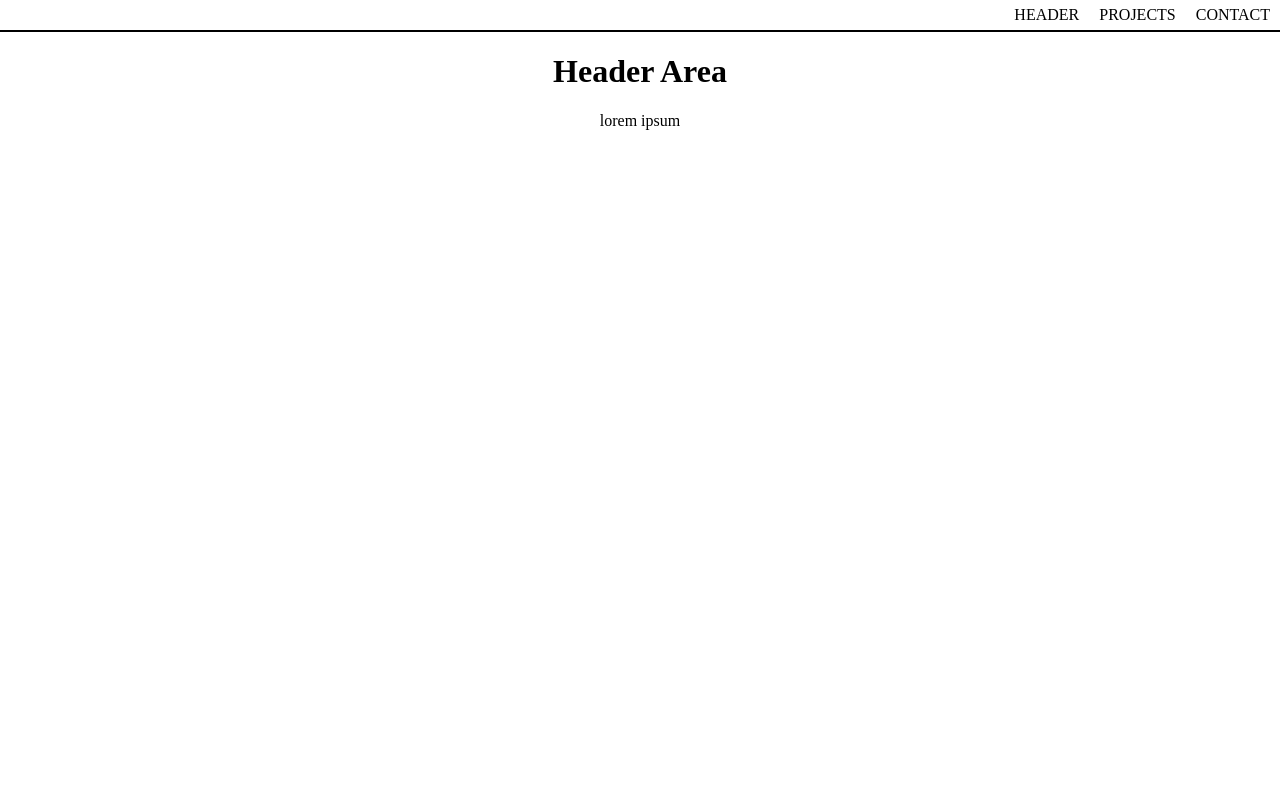
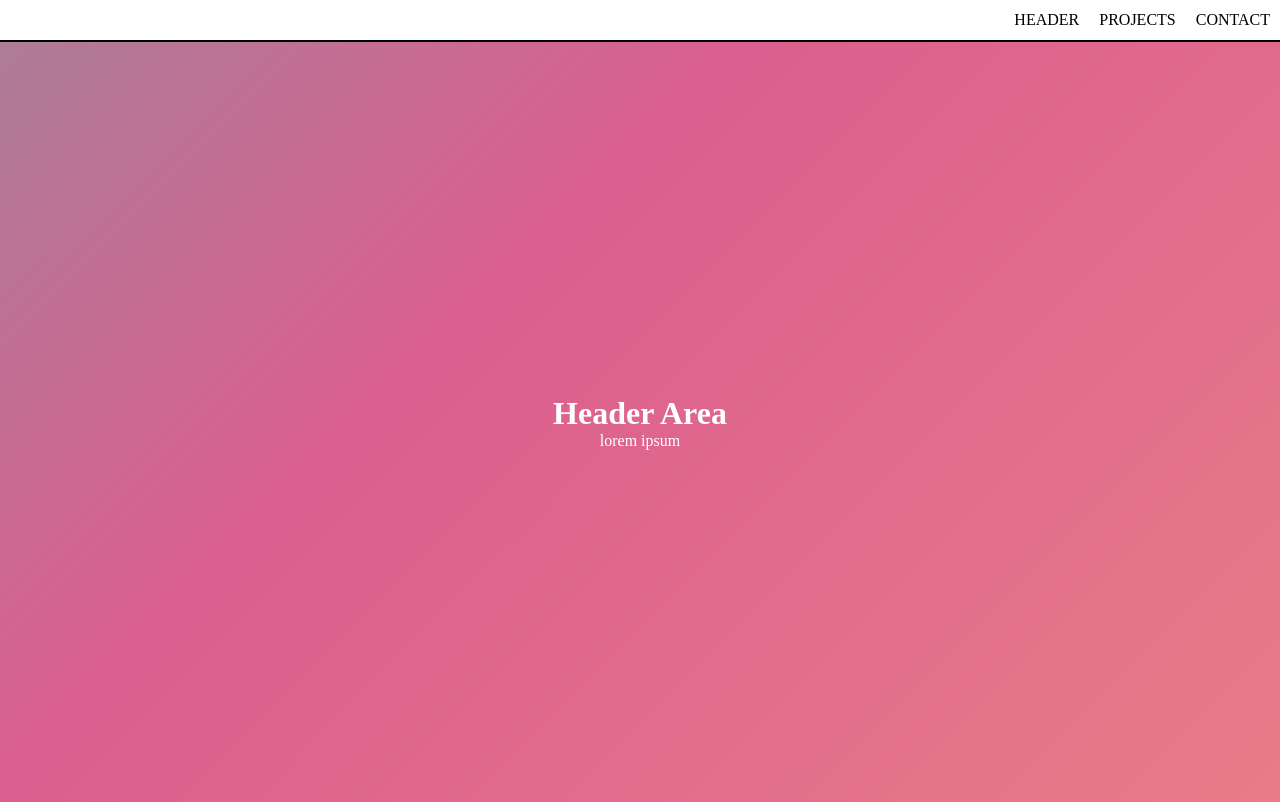
Before and after one commit to LukeOlsen/Portfolio, a React (Create React App) app: page / in a window 1280 px wide. Built offline with nearby package versions, Linux system fonts and the light colour scheme.

Commit message:
Added background animation and styling.

```diff
--- a/src/App.css
+++ b/src/App.css
@@ -3,27 +3,25 @@ html, body {
   padding:  0;
 }
 
-.App {
-  text-align: center;
-}
-
-.App-header {
-  background-color: #282c34;
-  min-height: 100vh;
+.HeaderArea {
+  padding-top: 0;
+  margin-top: 0;
+  height: 95vh;
+  width:100vw;
+  color: white;
   display: flex;
+  justify-content: center;
+  align-items: center;
   flex-direction: column;
-  align-items: center;
-  justify-content: center;
-  font-size: calc(10px + 2vmin);
-  color: white;
-}
-
-.App-link {
-  color: #61dafb;
+  background: linear-gradient(-45deg, rgb(248, 155, 127), rgb(219, 95, 143), rgb(52, 201, 176), rgb(35, 213, 65));
+	background-size: 400% 400%;
+	-webkit-animation: Gradient 15s ease infinite;
+	-moz-animation: Gradient 15s ease infinite;
+	animation: Gradient 15s ease infinite;
 }
 
 .navArea {
-  height: 30px;
+  height: 5vh;
   border-bottom: 2px solid black;
   display: flex;
   flex-direction: row;
@@ -36,11 +34,47 @@ html, body {
   margin-right: 10px;
 }
 
-@keyframes App-logo-spin {
-  from {
-    transform: rotate(0deg);
-  }
-  to {
-    transform: rotate(360deg);
-  }
+h1 {
+  margin: 0 auto;
+  padding: 0;
 }
+
+p {
+  margin: 0 auto;
+}
+
+@-webkit-keyframes Gradient {
+	0% {
+		background-position: 0% 50%
+	}
+	50% {
+		background-position: 100% 50%
+	}
+	100% {
+		background-position: 0% 50%
+	}
+}
+
+@-moz-keyframes Gradient {
+	0% {
+		background-position: 0% 50%
+	}
+	50% {
+		background-position: 100% 50%
+	}
+	100% {
+		background-position: 0% 50%
+	}
+}
+
+@keyframes Gradient {
+	0% {
+		background-position: 0% 50%
+	}
+	50% {
+		background-position: 100% 50%
+	}
+	100% {
+		background-position: 0% 50%
+	}
+}
--- a/src/Header.js
+++ b/src/Header.js
@@ -4,7 +4,7 @@ const Header = () => {
 
 
     return (
-        <div>
+        <div className="HeaderArea">
             <h1>Header Area</h1>
             <p>lorem ipsum</p>
         </div>
```
